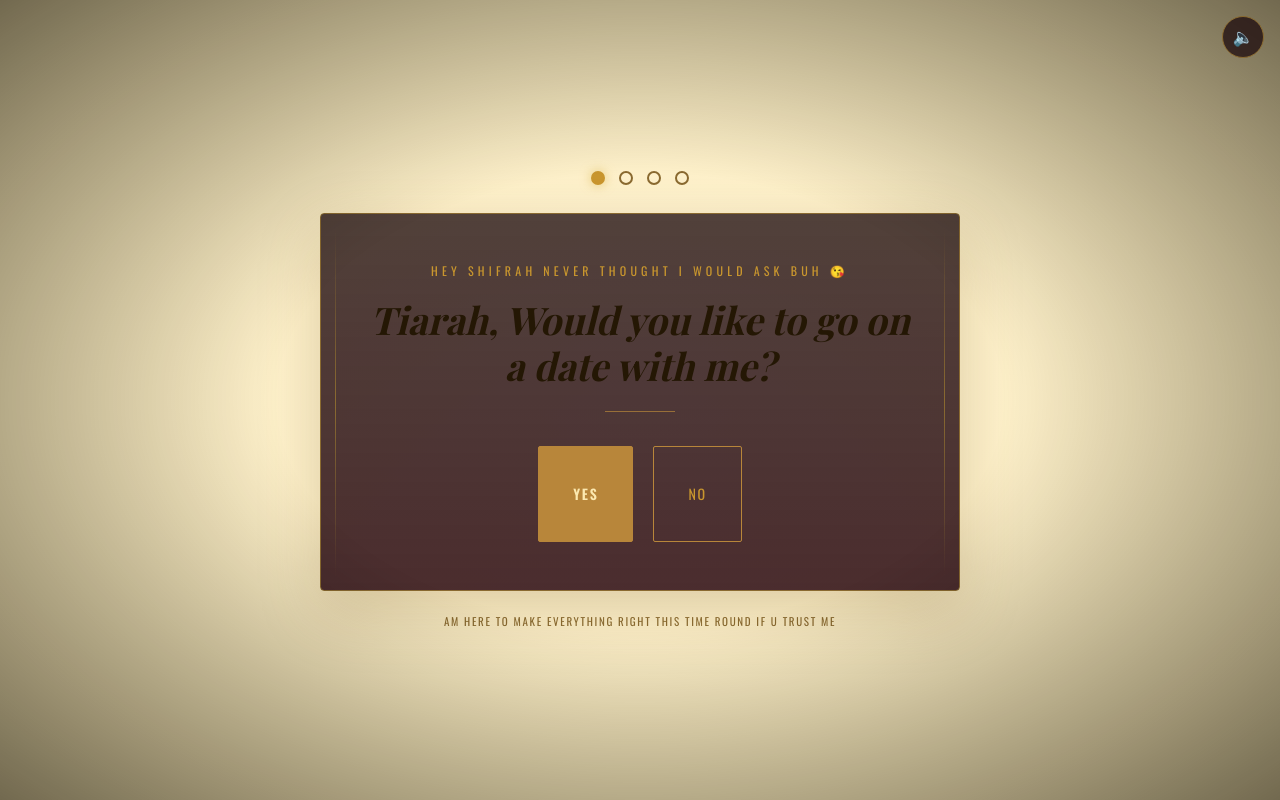
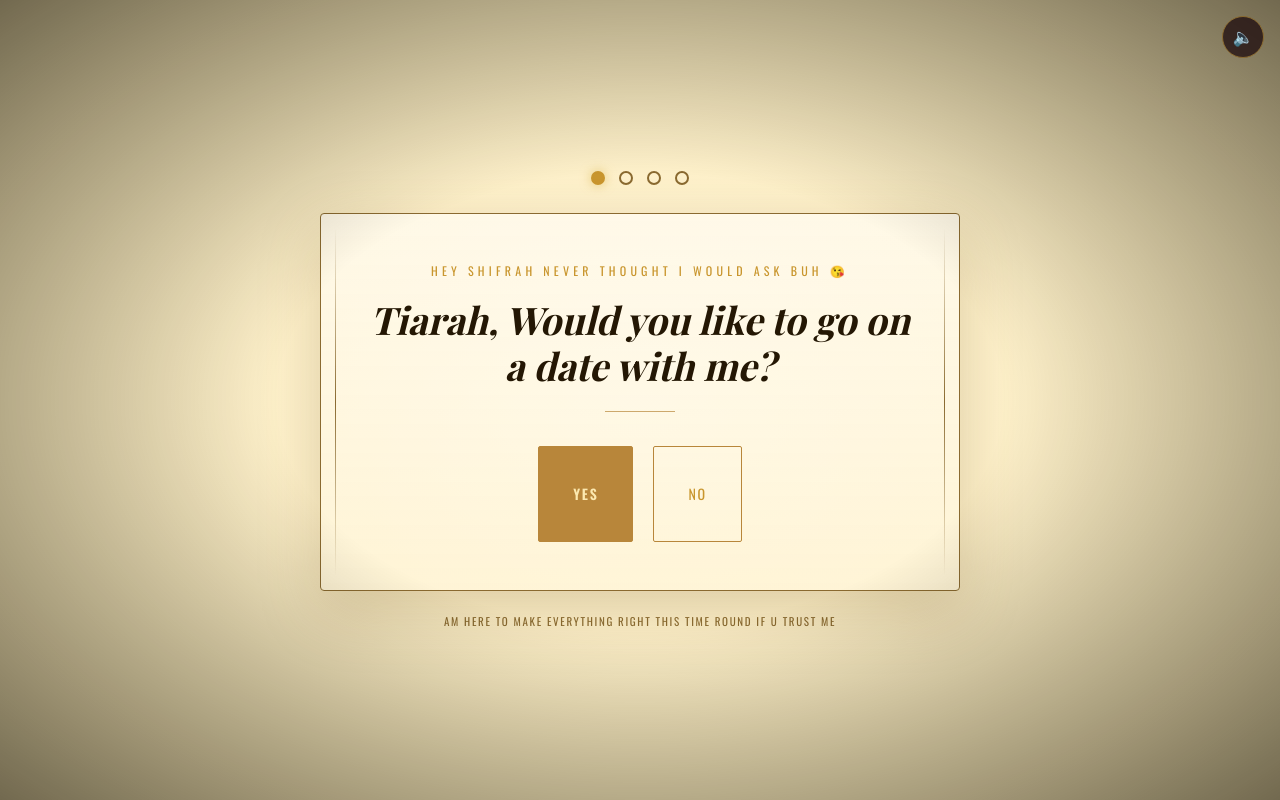
Before and after one commit to Keriton2006/shifrah, a plain HTML site: page index.html in a window 1280 px wide. Drawn offline with nearby package versions, Linux system fonts and the light colour scheme; a web font is replaced by a local one.

Commit message:
Update index.html

```diff
--- a/index.html
+++ b/index.html
@@ -83,7 +83,7 @@
   @keyframes fadeSlide{ from{ opacity:0; transform: translateY(14px); } to{ opacity:1; transform: translateY(0); } }
 
   .card{
-    background: linear-gradient(180deg, rgba(23,5,9,0.75), rgba(43,10,18,0.85));
+  background: linear-gradient(180deg, rgba(255,255,255,0.55), rgba(255,246,220,0.65));
     border: 1px solid var(--gold-dim);
     border-radius: 4px;
     padding: 48px 40px;
```
